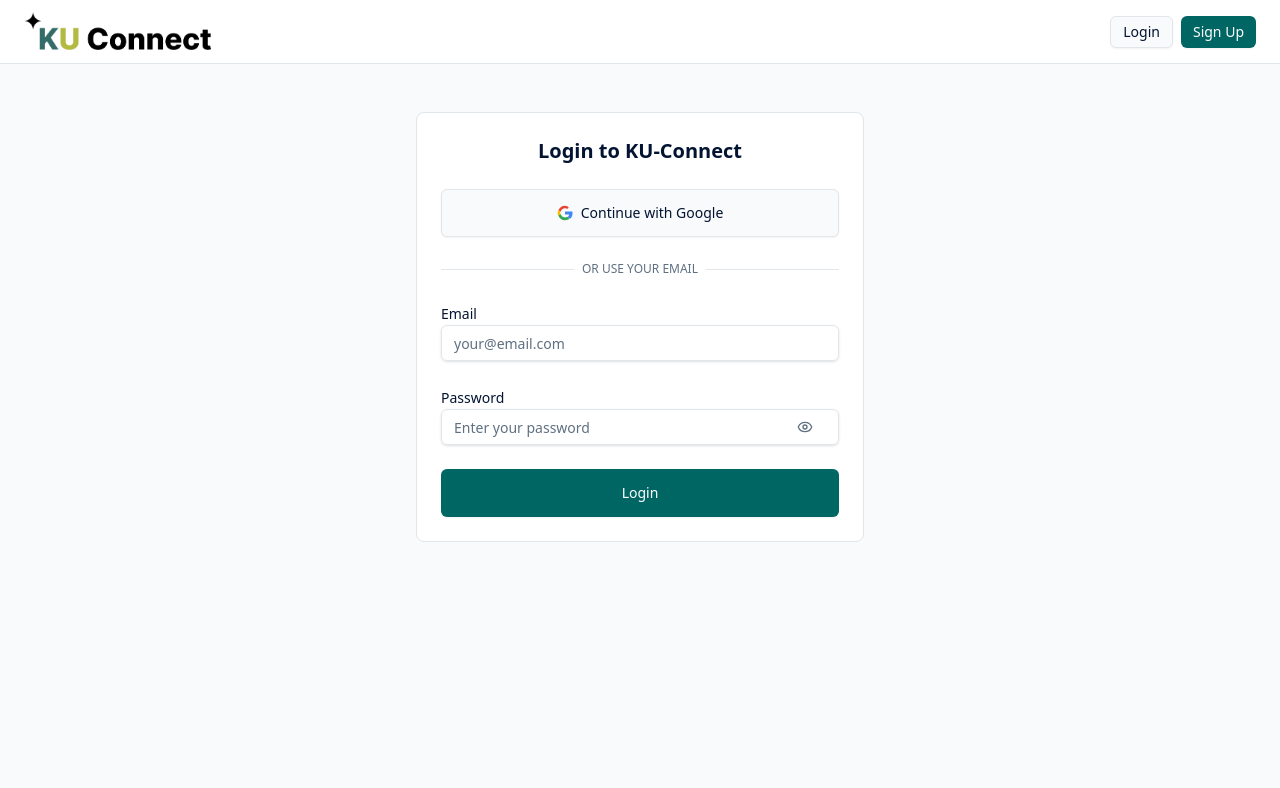
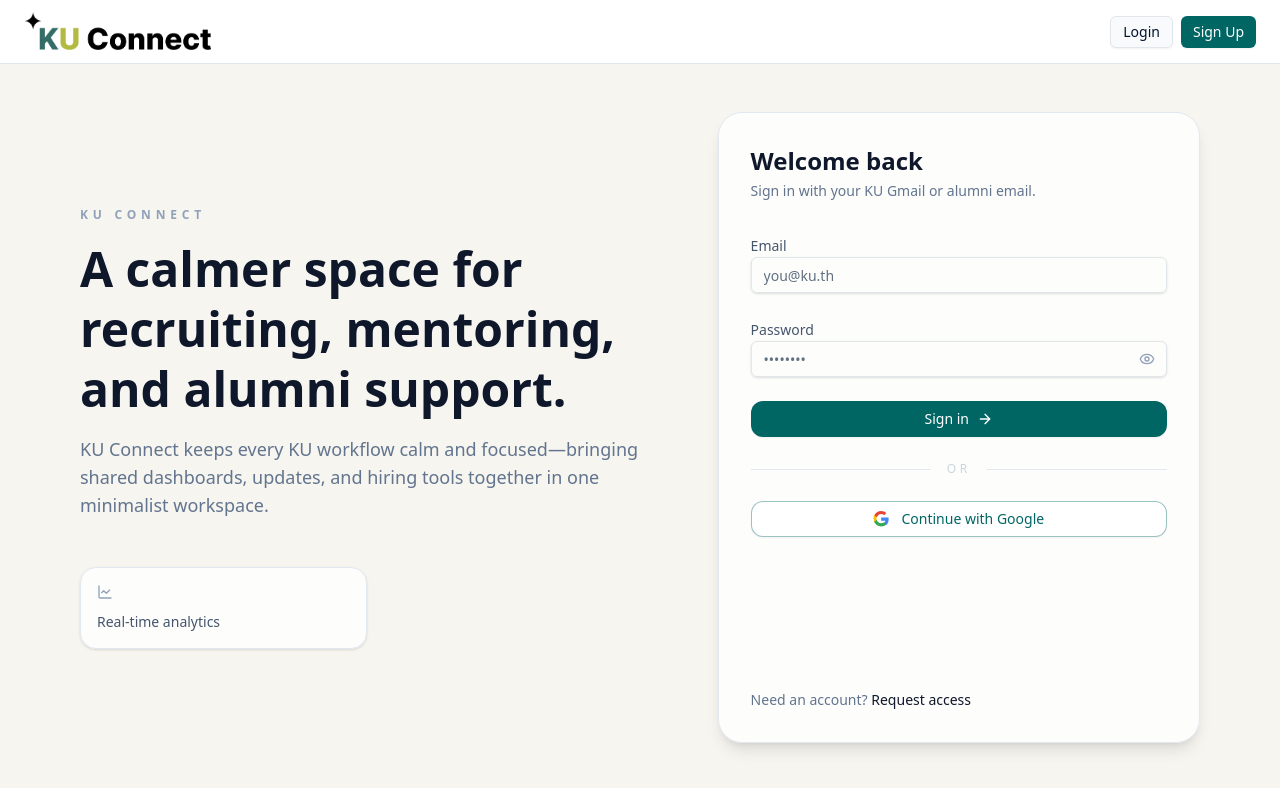
Before and after one commit to AvengerDisassemble/KU-connect, a React (Vite) app in the folder frontend/: page /login in a window 1280 px wide. Shown: the top 788 px of the page. Built offline with nearby package versions, Linux system fonts and the light colour scheme; no server answers; a web font is replaced by a local one.

Commit message:
feat(login): enhance login page layout and add role-based navigation

```diff
--- a/frontend/src/pages/public/login/LoginPage.tsx
+++ b/frontend/src/pages/public/login/LoginPage.tsx
@@ -12,7 +12,38 @@ import { API_BASE } from "@/services/api";
 import { Input } from "@/components/ui/input";
 import { Button } from "@/components/ui/button";
 import { toast } from "sonner";
-import { Eye, EyeOff } from "lucide-react";
+import { ArrowRight, Eye, EyeOff, LineChart } from "lucide-react";
+
+const getRoleDestination = (role?: string, userId?: string) => {
+  switch (role) {
+    case "STUDENT":
+    case "ALUMNI":
+      return "/student";
+    case "EMPLOYER":
+      return userId ? `/employer/profile/${userId}` : "/employer";
+    case "PROFESSOR":
+      return "/professor";
+    case "ADMIN":
+      return "/admin";
+    default:
+      return "/";
+  }
+};
+
+type OAuthMessagePayload = {
+  accessToken?: string;
+  refreshToken?: string;
+  user?: {
+    role?: string;
+    name?: string;
+    id?: string;
+  } & Record<string, unknown>;
+};
+
+interface OAuthMessageEventData {
+  type?: string;
+  payload?: OAuthMessagePayload;
+}
 
 const LoginPage = () => {
   const navigate = useNavigate();
@@ -21,11 +52,8 @@ const LoginPage = () => {
   const [email, setEmail] = useState("");
   const [password, setPassword] = useState("");
   const [showPassword, setShowPassword] = useState(false);
-  const [errors, setErrors] = useState<{ email?: string; password?: string }>(
-    {}
-  );
+  const [errors, setErrors] = useState<{ email?: string; password?: string }>({});
   const [isSubmitting, setIsSubmitting] = useState(false);
-  const [isPopupOpen, setIsPopupOpen] = useState(false);
   const [oauthError, setOauthError] = useState<string | null>(null);
 
   const apiOrigin = useMemo(() => {
@@ -77,7 +105,6 @@ const LoginPage = () => {
             console.warn("Failed to hydrate session after OAuth", error);
           });
       }
-      setIsPopupOpen(false);
       setOauthError(null);
 
       toast.success(
@@ -121,7 +148,6 @@ const LoginPage = () => {
         return;
       }
 
-      setIsPopupOpen(true);
     },
     [googleAuthUrl, location.pathname]
   );
@@ -158,149 +184,150 @@ const LoginPage = () => {
   };
 
   return (
-    <div className="max-w-md mx-auto space-y-6 mt-12 p-6 bg-card border rounded-lg animate-fade-in">
-      <h1 className="text-xl font-semibold text-center">Login to KU-Connect</h1>
-
-      <Button
-        type="button"
-        variant="outline"
-        onClick={handleGoogleLogin}
-        disabled={isPopupOpen || isSubmitting}
-        className="w-full h-12 flex items-center justify-center gap-2"
-      >
-        <svg
-          xmlns="http://www.w3.org/2000/svg"
-          viewBox="0 0 48 48"
-          aria-hidden="true"
-          className="w-5 h-5"
-        >
-          <path
-            fill="#EA4335"
-            d="M24 9.5c3.15 0 5.3 1.37 6.52 2.52l4.76-4.68C32.73 4.21 28.73 2 24 2 14.82 2 7.29 7.82 4.38 15.94l5.98 4.64C12.5 13.88 17.74 9.5 24 9.5z"
-          />
-          <path
-            fill="#4285F4"
-            d="M46.5 24.5c0-1.64-.15-3.21-.43-4.74H24v9h12.7c-.55 2.95-2.2 5.45-4.67 7.13l7.12 5.53C43.79 37.32 46.5 31.53 46.5 24.5z"
-          />
-          <path
-            fill="#FBBC05"
-            d="M10.36 28.57A14.5 14.5 0 0 1 9.5 24c0-1.58.27-3.11.75-4.57l-5.98-4.64A21.92 21.92 0 0 0 2 24c0 3.53.84 6.88 2.32 9.87l6.04-5.3z"
-          />
-          <path
-            fill="#34A853"
-            d="M24 46c5.73 0 10.53-1.89 14.04-5.14l-7.12-5.53c-1.94 1.3-4.43 2.07-6.92 2.07-6.26 0-11.5-4.38-13.64-10.13l-6.04 5.3C7.29 40.18 14.82 46 24 46z"
-          />
-        </svg>
-        Continue with Google
-      </Button>
-      {oauthError && <p className="text-sm text-destructive">{oauthError}</p>}
-
-      <div className="relative">
-        <div className="absolute inset-0 flex items-center" aria-hidden="true">
-          <span className="w-full border-t border-border" />
-        </div>
-        <div className="relative flex justify-center">
-          <span className="bg-card px-2 text-xs uppercase text-muted-foreground">
-            Or use your email
-          </span>
-        </div>
+    <div className="min-h-screen bg-[#f6f5f0] text-slate-900">
+      <div className="mx-auto grid min-h-[calc(100vh-73px)] max-w-6xl gap-12 px-4 py-12 lg:grid-cols-[1.1fr_0.9fr]">
+        <section className="flex flex-col justify-center space-y-12">
+          <div className="space-y-4">
+            <p className="text-xs font-semibold uppercase tracking-[0.4em] text-slate-400">
+              KU CONNECT
+            </p>
+            <h1 className="text-4xl font-semibold leading-tight text-slate-900 lg:text-5xl">
+              A calmer space for recruiting, mentoring, and alumni support.
+            </h1>
+            <p className="text-lg text-slate-500">
+              KU Connect keeps every KU workflow calm and focused—bringing shared dashboards, updates,
+              and hiring tools together in one minimalist workspace.
+            </p>
           </div>
 
-      <form onSubmit={handleSubmit} className="space-y-6" noValidate>
+          <div className="grid gap-4 sm:grid-cols-2">
+            {[
+              { icon: LineChart, label: "Real-time analytics" },
+            ].map((feature) => (
+              <div
+                key={feature.label}
+                className="rounded-2xl border border-slate-200 bg-white/80 p-4 text-sm text-slate-600 shadow-sm"
+              >
+                <feature.icon className="mb-3 h-4 w-4 text-slate-400" />
+                <p>{feature.label}</p>
+              </div>
+            ))}
+          </div>
+        </section>
+
+        <section className="flex flex-col rounded-3xl border border-slate-200 bg-white/80 p-8 shadow-lg">
+          <div className="mb-8 space-y-1">
+            <h2 className="text-2xl font-semibold text-slate-900">Welcome back</h2>
+            <p className="text-sm text-slate-500">Sign in with your KU Gmail or alumni email.</p>
+          </div>
+
+          <form onSubmit={handleSubmit} className="space-y-6">
             <div className="space-y-2">
-          <label htmlFor="email" className="text-sm font-medium">
+              <label className="text-sm text-slate-600" htmlFor="email">
                 Email
               </label>
               <Input
                 id="email"
                 type="email"
-            placeholder="your@email.com"
                 value={email}
                 onChange={(event) => setEmail(event.target.value)}
-            className={errors.email ? "border-destructive" : ""}
-            autoComplete="email"
-            required
+                placeholder="you@ku.th"
               />
-          {errors.email && (
-            <p className="text-sm text-destructive">{errors.email}</p>
-          )}
+              {errors.email ? (
+                <p className="text-sm text-rose-500">{errors.email}</p>
+              ) : null}
             </div>
 
             <div className="space-y-2">
-          <label htmlFor="password" className="text-sm font-medium">
+              <label className="text-sm text-slate-600" htmlFor="password">
                 Password
               </label>
               <div className="relative">
                 <Input
                   id="password"
                   type={showPassword ? "text" : "password"}
-              placeholder="Enter your password"
                   value={password}
                   onChange={(event) => setPassword(event.target.value)}
-              className={errors.password ? "border-destructive pr-10" : "pr-10"}
-              autoComplete="current-password"
-              required
+                  placeholder="••••••••"
+                  className="pr-10"
                 />
                 <button
                   type="button"
+                  className="absolute inset-y-0 right-0 mr-3 flex items-center text-slate-400 transition hover:text-slate-600"
                   onClick={() => setShowPassword((prev) => !prev)}
-              className="absolute right-3 top-1/2 -translate-y-1/2 text-muted-foreground hover:text-foreground min-w-[44px] min-h-[44px] flex items-center justify-center"
-              aria-label={showPassword ? "Hide password" : "Show password"}
                 >
-              {showPassword ? (
-                <EyeOff className="w-4 h-4" />
-              ) : (
-                <Eye className="w-4 h-4" />
-              )}
+                  {showPassword ? <EyeOff className="h-4 w-4" /> : <Eye className="h-4 w-4" />}
                 </button>
               </div>
-          {errors.password && (
-            <p className="text-sm text-destructive">{errors.password}</p>
-          )}
+              {errors.password ? (
+                <p className="text-sm text-rose-500">{errors.password}</p>
+              ) : null}
             </div>
 
             <Button
               type="submit"
-          className="w-full h-12 bg-primary hover:bg-primary/90"
               disabled={isSubmitting}
+              className="w-full gap-2 rounded-xl bg-primary text-primary-foreground hover:bg-primary/90"
             >
-          {isSubmitting ? "Signing in…" : "Login"}
+              {isSubmitting ? "Signing in..." : "Sign in"}
+              <ArrowRight className="h-4 w-4" />
             </Button>
           </form>
+
+          <div className="my-6 flex items-center gap-4 text-xs uppercase tracking-[0.3em] text-slate-300">
+            <span className="h-px flex-1 bg-slate-200" />
+            or
+            <span className="h-px flex-1 bg-slate-200" />
+          </div>
+
+          <Button
+            type="button"
+            variant="outline"
+            onClick={handleGoogleLogin}
+            className="w-full gap-3 rounded-xl border border-primary/40 bg-white text-primary hover:bg-primary/5"
+          >
+            <GoogleIcon />
+            Continue with Google
+          </Button>
+          {oauthError ? (
+            <p className="mt-2 text-sm text-rose-500">{oauthError}</p>
+          ) : null}
+
+          <div className="mt-auto text-sm text-slate-500">
+            Need an account?{" "}
+            <a className="font-medium text-slate-900 underline-offset-4 hover:underline" href="/register">
+              Request access
+            </a>
+          </div>
+        </section>
+      </div>
     </div>
   );
 };
 
 export default LoginPage;
-
-interface OAuthMessagePayload {
-  accessToken?: string;
-  refreshToken?: string;
-  user?: {
-    id?: string;
-    role?: string;
-    name?: string;
-  } & Record<string, unknown>;
-}
-
-interface OAuthMessageEventData {
-  type?: string;
-  payload?: OAuthMessagePayload;
-}
-
-function getRoleDestination(role?: string, userId?: string) {
-  const normalizedRole =
-    typeof role === "string" ? role.toUpperCase() : undefined;
-  switch (normalizedRole) {
-    case "STUDENT":
-      return "/student/browse-jobs";
-    case "EMPLOYER":
-      return userId ? `/employer/profile/${userId}` : "/employer";
-    case "ADMIN":
-      return "/admin";
-    case "PROFESSOR":
-      return "/professor";
-    default:
-      return "/";
-  }
-}
+const GoogleIcon = () => (
+  <svg
+    xmlns="http://www.w3.org/2000/svg"
+    viewBox="0 0 488 512"
+    className="h-4 w-4"
+    aria-hidden="true"
+  >
+    <path
+      d="M488 261.8c0-17.7-1.6-35.1-4.7-52H249v98.7h134.7c-5.8 31.5-23.3 58.2-49.8 76v62h80.2c46.9-43.2 73.9-107 73.9-184.7z"
+      fill="#4285f4"
+    />
+    <path
+      d="M249 492c67.5 0 124.2-22.4 165.6-60.5l-80.2-62c-22.4 15-51.1 23.8-85.4 23.8-65.7 0-121.4-44.3-141.3-103.8h-82v65.1C67.6 439.6 152.7 492 249 492z"
+      fill="#34a853"
+    />
+    <path
+      d="M107.7 289.5c-5.2-15-8.2-31.1-8.2-47.5s3-32.5 8.2-47.5v-65.1h-82A240.2 240.2 0 0 0 9 242c0 37.6 8.9 73.2 24.7 105.6z"
+      fill="#fbbc04"
+    />
+    <path
+      d="M249 97.2c36.7 0 69.3 12.7 95 37.6l71.2-71.2C373.2 24.9 316.5 0 249 0 152.7 0 67.6 52.4 33.7 136.4l82 65.1C127.6 142 183.3 97.2 249 97.2z"
+      fill="#ea4335"
+    />
+  </svg>
+);
--- a/frontend/src/pages/public/register/RegisterPage.tsx
+++ b/frontend/src/pages/public/register/RegisterPage.tsx
@@ -1,7 +1,13 @@
 import { useState } from "react";
-import { Card, CardContent, CardDescription, CardHeader, CardTitle } from "@/components/ui/card";
+import {
+  Card,
+  CardContent,
+  CardDescription,
+  CardHeader,
+  CardTitle,
+} from "@/components/ui/card";
 import { Tabs, TabsContent, TabsList, TabsTrigger } from "@/components/ui/tabs";
-import { GraduationCap, Building2 } from "lucide-react";
+import { Building2, GraduationCap } from "lucide-react";
 import StudentRegistration from "./components/StudentRegistration";
 import EmployerRegistration from "./components/EmployerRegistration";
 
@@ -9,74 +15,83 @@ const RegisterPage = () => {
   const [activeRole, setActiveRole] = useState<"student" | "employer">("student");
 
   return (
-    <main className="min-h-screen bg-background py-6 sm:py-8 px-4 sm:px-6 lg:px-8">
-      <div className="max-w-4xl mx-auto">
-        {/* Header */}
-        <header className="text-center mb-6 sm:mb-8 space-y-3">
-          <h1 className="text-3xl sm:text-4xl font-bold text-foreground">
-            Join <span className="text-primary">KU-Connect</span>
+    <main className="min-h-screen bg-[#f6f5f0] text-slate-900">
+      <section className="mx-auto flex max-w-6xl flex-col gap-10 px-4 py-12 lg:flex-row lg:items-center">
+        <div className="flex-1 space-y-4">
+          <p className="text-xs font-semibold uppercase tracking-[0.4em] text-slate-400">
+            KU CONNECT
+          </p>
+          <h1 className="text-4xl font-semibold leading-tight lg:text-5xl">
+            Join the workflow that connects KU talent with verified employers.
           </h1>
-          <p className="text-base sm:text-lg text-muted-foreground max-w-2xl mx-auto">
-            Connect Kasetsart University students and alumni with verified employers
+          <p className="text-lg text-slate-500">
+            KU Connect bridges current students, alumni, and employers through a single secure
+            platform—keeping verification, messaging, and applications organized with calm clarity.
           </p>
-        </header>
+        </div>
 
-        {/* Role Selection */}
-        <Tabs value={activeRole} onValueChange={(v) => setActiveRole(v as "student" | "employer")} className="w-full">
-          <TabsList className="grid w-full grid-cols-2 mb-8 h-auto p-1 bg-card border border-border">
+        <div className="flex-1 rounded-3xl border border-slate-200 bg-white/80 p-6 shadow-lg">
+          <Tabs
+            value={activeRole}
+            onValueChange={(value) => setActiveRole(value as "student" | "employer")}
+            className="w-full"
+          >
+            <TabsList className="grid w-full grid-cols-2 rounded-2xl bg-slate-100/70 p-1">
               <TabsTrigger
                 value="student"
-              className="data-[state=active]:bg-primary data-[state=active]:text-primary-foreground py-3"
+                className="flex items-center justify-center gap-2 rounded-2xl py-3 text-sm data-[state=active]:bg-white data-[state=active]:shadow"
               >
-              <GraduationCap className="w-5 h-5 mr-2" />
-              Student
+                <GraduationCap className="h-4 w-4" />
+                Student / Alumni
               </TabsTrigger>
               <TabsTrigger
                 value="employer"
-              className="data-[state=active]:bg-primary data-[state=active]:text-primary-foreground py-3"
+                className="flex items-center justify-center gap-2 rounded-2xl py-3 text-sm data-[state=active]:bg-white data-[state=active]:shadow"
               >
-              <Building2 className="w-5 h-5 mr-2" />
+                <Building2 className="h-4 w-4" />
                 Employer
               </TabsTrigger>
             </TabsList>
 
-          <TabsContent value="student" className="mt-0">
-            <Card className="border-border shadow-lg">
+            <TabsContent value="student" className="mt-6">
+              <Card className="border border-slate-200 shadow-none">
                 <CardHeader>
-                <CardTitle className="text-2xl">Student Registration</CardTitle>
+                  <CardTitle className="text-xl">Student & Alumni access</CardTitle>
                   <CardDescription>
-                  Current students use KU Gmail. Alumni can register with email.
+                    Current students use KU Gmail SSO. Alumni can register manually below for
+                    transcript verification.
                   </CardDescription>
                 </CardHeader>
-              <CardContent>
+                <CardContent className="space-y-6">
                   <StudentRegistration />
                 </CardContent>
               </Card>
             </TabsContent>
 
-          <TabsContent value="employer" className="mt-0">
-            <Card className="border-border shadow-lg">
+            <TabsContent value="employer" className="mt-6">
+              <Card className="border border-slate-200 shadow-none">
                 <CardHeader>
-                <CardTitle className="text-2xl">Employer Registration</CardTitle>
+                  <CardTitle className="text-xl">Employer onboarding</CardTitle>
                   <CardDescription>
-                  Complete the verification process to post jobs and connect with talent.
+                    Share your company information and upload verification documents to connect with
+                    KU talent.
                   </CardDescription>
                 </CardHeader>
-              <CardContent>
+                <CardContent className="space-y-6">
                   <EmployerRegistration />
                 </CardContent>
               </Card>
             </TabsContent>
           </Tabs>
 
-        {/* Footer */}
-        <div className="mt-8 text-center text-sm text-muted-foreground">
+          <div className="mt-6 text-center text-sm text-slate-500">
             Already have an account?{" "}
-          <a href="/login" className="text-primary hover:underline font-medium">
+            <a href="/login" className="font-medium text-slate-900 underline-offset-4 hover:underline">
               Sign in
             </a>
           </div>
         </div>
+      </section>
     </main>
   );
 };
```
Also changed, not shown: frontend/src/pages/public/register/components/StudentRegistration.tsx (+49 -37 lines). Lines whose indentation alone changed are shown as unchanged.
